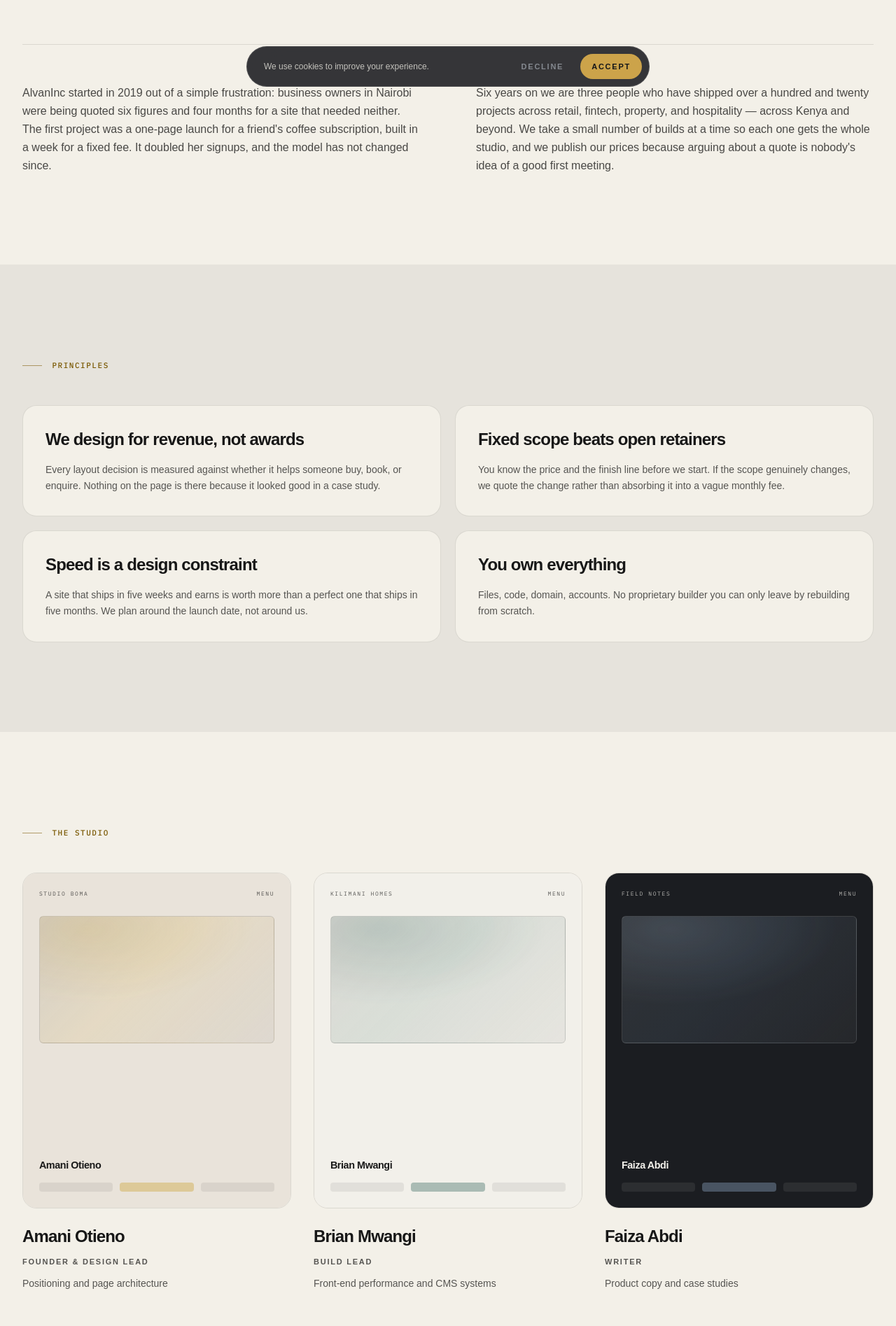
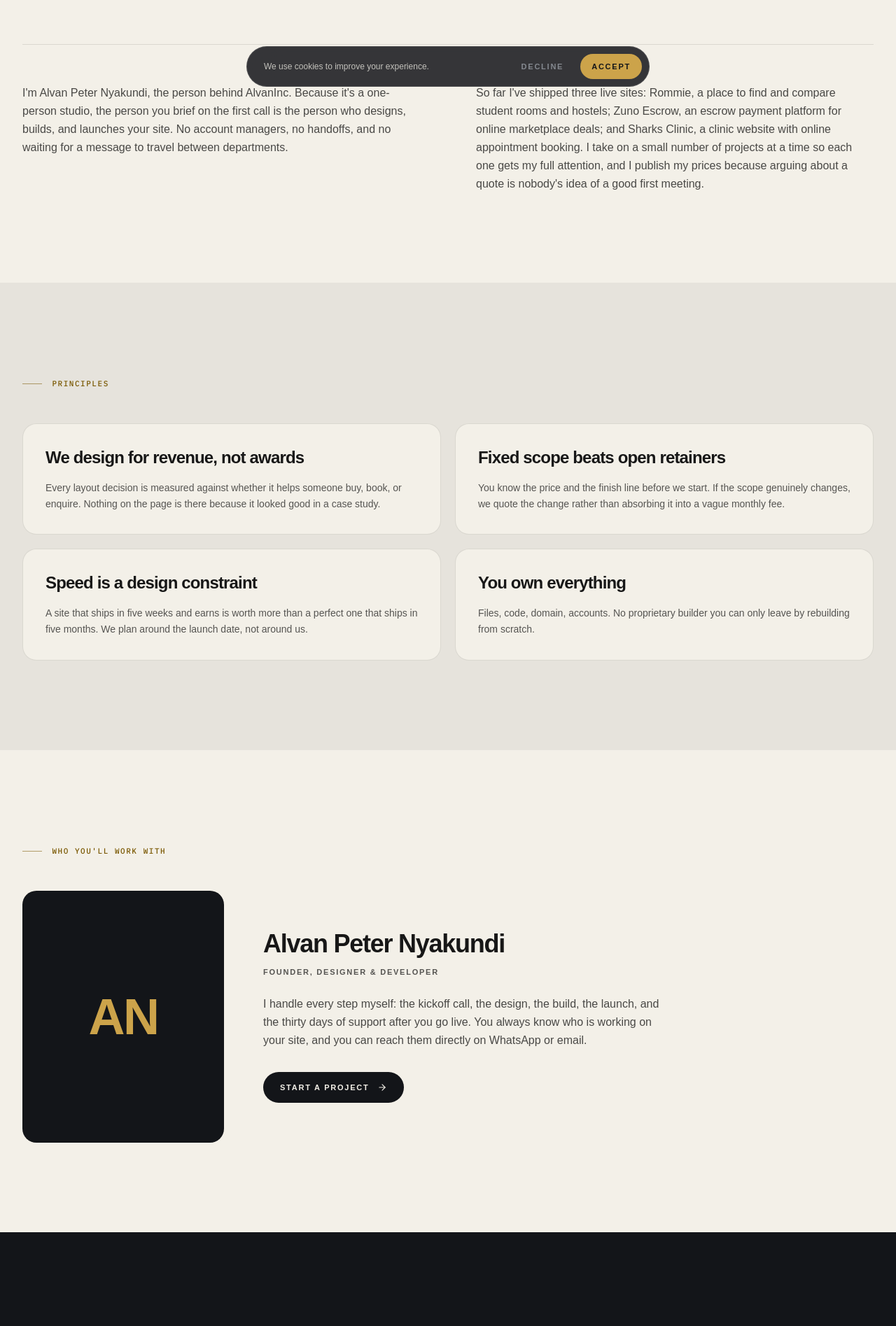
Before and after one commit to Ap-chaz/AlvanInc-Web, a React (Vite) app in the folder AlvanInc/: page /about in a window 1280 px wide. Shown: the part 660-2555 px from the top of the page at 70% size. Built offline with nearby package versions, Linux system fonts and the light colour scheme; a web font is replaced by a local one.

Commit message:
Rewrite About page for solo founder

```diff
--- a/AlvanInc/src/pages/about.jsx
+++ b/AlvanInc/src/pages/about.jsx
@@ -1,18 +1,15 @@
-// TODO(owner) Phase 8: story copy below (founding year, team size, project count, PRESS list) is template text, replace with true facts.
 import { useHead } from "@/lib/use-head";
 import { SEO } from "@/lib/seo";
 import { PageShell } from "@/components/alvan/page-shell";
 import { Reveal } from "@/components/alvan/reveal";
-import { MockUI } from "@/components/alvan/mock-ui";
+import { Button } from "@/components/alvan/button";
 import { PageHeader, Eyebrow } from "@/components/alvan/ui";
-import { PRINCIPLES, TEAM } from "@/lib/alvan-data";
-const PRESS = [
-  "Nairobi Business Review",
-  "Founder Weekly Africa",
-  "East African Trade Journal",
-  "Commerce Report",
-  "Design Kenya",
-];
+import { PRINCIPLES } from "@/lib/alvan-data";
+
+// To show your real photo: put the file in /public (e.g. /public/alvan.webp) and set PORTRAIT = "/alvan.webp".
+// While it is null, a clean "AN" monogram is shown instead.
+const PORTRAIT = null;
+
 export default function About() {
   useHead(SEO["/about"]);
   return (
@@ -21,7 +18,7 @@ export default function About() {
         eyebrow="About"
         title={
           <>
-            AlvanInc is an independent studio building websites that{" "}
+            AlvanInc is a one-person studio in Nairobi building websites that{" "}
             <span className="text-brass">convert</span>, for African businesses who&apos;d rather
             look <span className="text-brass">credible</span> online than fight a template.
           </>
@@ -32,18 +29,20 @@ export default function About() {
         <div className="grid gap-10 border-t border-black/10 pt-14 lg:grid-cols-2 lg:gap-20">
           <Reveal>
             <p className="text-base leading-relaxed text-black/70">
-              AlvanInc started in 2019 out of a simple frustration: business owners in Nairobi were
-              being quoted six figures and four months for a site that needed neither. The first
-              project was a one-page launch for a friend&apos;s coffee subscription, built in a week
-              for a fixed fee. It doubled her signups, and the model has not changed since.
+              I&apos;m Alvan Peter Nyakundi, the person behind AlvanInc. Because it&apos;s a
+              one-person studio, the person you brief on the first call is the person who designs,
+              builds, and launches your site. No account managers, no handoffs, and no waiting for a
+              message to travel between departments.
             </p>
           </Reveal>
           <Reveal delay={140}>
             <p className="text-base leading-relaxed text-black/70">
-              Six years on we are three people who have shipped over a hundred and twenty projects
-              across retail, fintech, property, and hospitality — across Kenya and beyond. We take a
-              small number of builds at a time so each one gets the whole studio, and we publish our
-              prices because arguing about a quote is nobody&apos;s idea of a good first meeting.
+              So far I&apos;ve shipped three live sites: Rommie, a place to find and compare student
+              rooms and hostels; Zuno Escrow, an escrow payment platform for online marketplace
+              deals; and Sharks Clinic, a clinic website with online appointment booking. I take on
+              a small number of projects at a time so each one gets my full attention, and I
+              publish my prices because arguing about a quote is nobody&apos;s idea of a good first
+              meeting.
             </p>
           </Reveal>
         </div>
@@ -67,44 +66,35 @@ export default function About() {
 
       <section className="surface-light px-5 py-24 sm:px-8 sm:py-32">
         <Reveal>
-          <Eyebrow>The studio</Eyebrow>
+          <Eyebrow>Who you&apos;ll work with</Eyebrow>
         </Reveal>
-        <div className="mt-12 grid gap-8 md:grid-cols-3">
-          {TEAM.map((m, i) => (
-            <Reveal key={m.name} delay={i * 110}>
-              <article>
+        <Reveal delay={110}>
+          <article className="mt-12 grid items-center gap-8 md:grid-cols-[18rem_minmax(0,1fr)] md:gap-14">
             <div
-                  className="overflow-hidden rounded-2xl border border-black/10"
+              className="flex items-center justify-center overflow-hidden rounded-2xl border border-black/10 bg-ink"
               style={{ aspectRatio: "4 / 5" }}
               role="img"
-                  aria-label={`Portrait of ${m.name}, ${m.role}`}
+              aria-label="Portrait of Alvan Peter Nyakundi, founder of AlvanInc"
             >
-                  <MockUI variant={m.variant} headline={m.name} className="h-full w-full" />
+              {PORTRAIT ? (
+                <img src={PORTRAIT} alt="" className="h-full w-full object-cover" />
+              ) : (
+                <span className="display-tight text-7xl text-brass">AN</span>
+              )}
             </div>
-                <h3 className="display-tight mt-6 text-2xl">{m.name}</h3>
-                <p className="label-mono mt-3 text-black/65">{m.role}</p>
-                <p className="mt-3 text-sm leading-relaxed text-black/65">{m.specialty}</p>
+            <div>
+              <h3 className="display-tight text-3xl sm:text-4xl">Alvan Peter Nyakundi</h3>
+              <p className="label-mono mt-3 text-black/65">Founder, designer &amp; developer</p>
+              <p className="mt-6 max-w-xl text-base leading-relaxed text-black/70">
+                I handle every step myself: the kickoff call, the design, the build, the launch, and
+                the thirty days of support after you go live. You always know who is working on
+                your site, and you can reach them directly on WhatsApp or email.
+              </p>
+              <Button to="/contact" tone="light" icon="arrow" className="mt-8">
+                Start a project
+              </Button>
+            </div>
           </article>
-            </Reveal>
-          ))}
-        </div>
-      </section>
-
-      <section className="surface-light-deep px-5 py-20 sm:px-8 sm:py-24">
-        <Reveal className="text-center">
-          <p className="label-mono text-black/65">Written about in</p>
-        </Reveal>
-        <Reveal delay={120} className="mt-8">
-          <ul className="flex flex-wrap items-center justify-center gap-x-10 gap-y-5 sm:gap-x-16">
-            {PRESS.map((p) => (
-              <li
-                key={p}
-                className="display-tight text-lg tracking-tight text-black/65 transition-colors hover:text-black/85 sm:text-xl"
-              >
-                {p}
-              </li>
-            ))}
-          </ul>
         </Reveal>
       </section>
     </PageShell>
```
Lines whose indentation alone changed are shown as unchanged.
